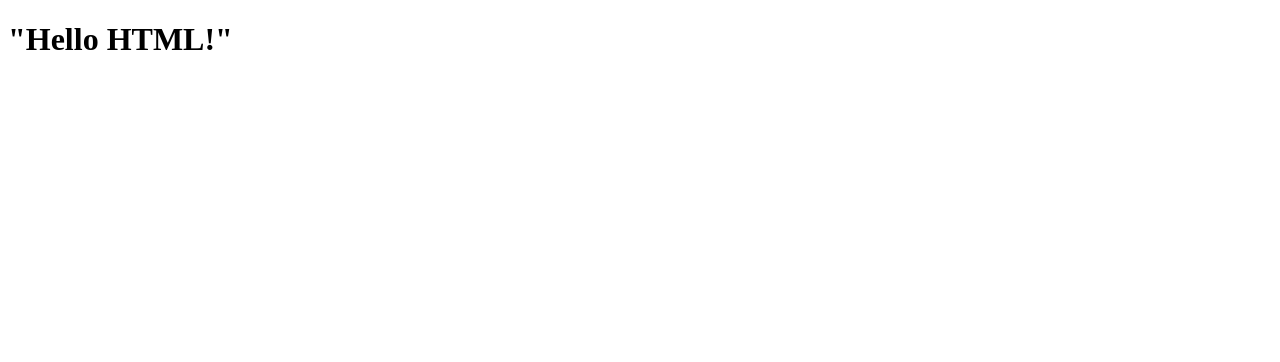
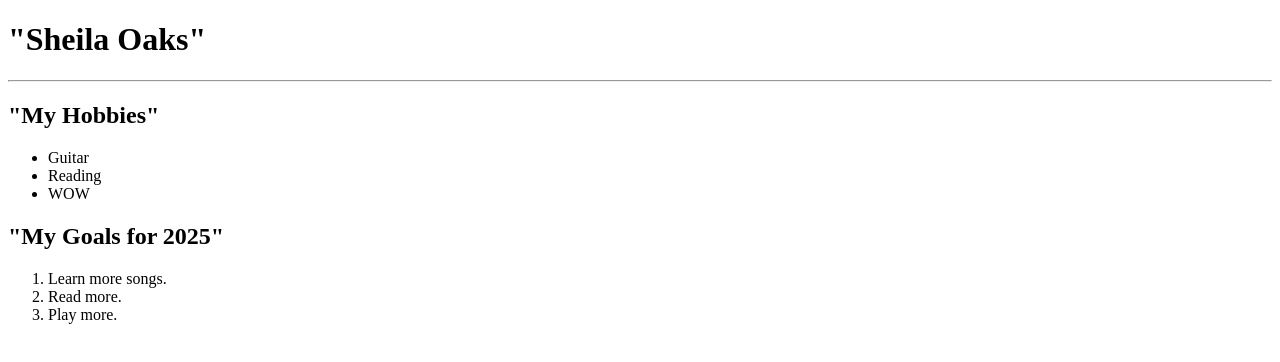
Before and after one commit to Sroaks8/hello-html, a plain HTML site: page index.html in a window 1280 px wide. Drawn offline with Linux system fonts and the light colour scheme.

Commit message:
2nd commit

```diff
--- a/index.html
+++ b/index.html
@@ -3,9 +3,23 @@
 <head>
     <meta charset="UTF-8">
     <meta name="viewport" content="width=device-width, initial-scale=1.0">
-    <title>Document</title>
+    <title>"About Me"</title>
 </head>
-<body> <h1>"Hello HTML!"</h1>
+<body> <h1>"Sheila Oaks"</h1>
+    <hr>
+    <h2>"My Hobbies"</h2>
+    <ul>
+        <li>Guitar</li>
+        <li>Reading</li>
+        <li>WOW</li>
+    </ul>
+    <h2>"My Goals for 2025"</h2>
+    <ol>
+        <li>Learn more songs.</li>
+        <li>Read more.</li>
+        <Li>Play more.</Li>
+    </ol>
+
 
 </body>
 </html>
```
